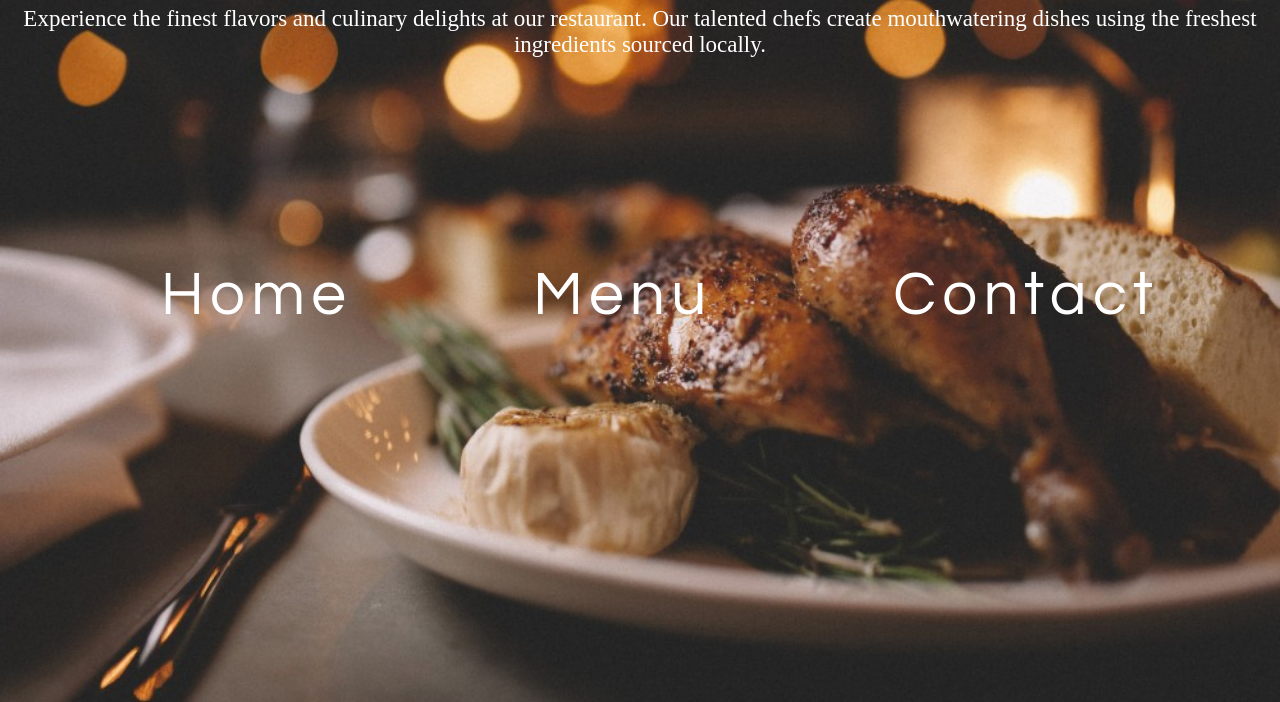
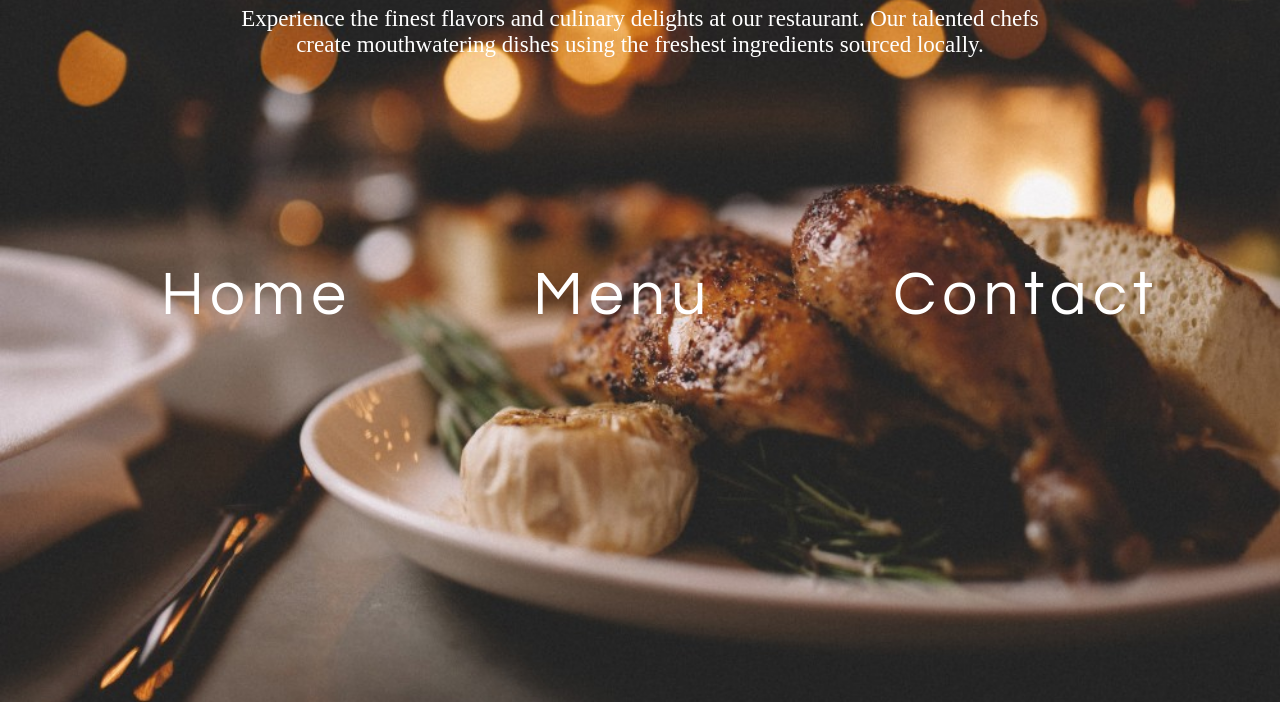
Before and after one commit to nmcev/Odin-restaurant-page, a website built with webpack: page dist/index.html in a window 1280 px wide. Shown: the part 98-800 px from the top of the page. Built offline with Linux system fonts and the light colour scheme.

Commit message:
feat: set maxWidth for homePage's paragraph

```diff
--- a/src/styles/homePage.css
+++ b/src/styles/homePage.css
@@ -35,8 +35,8 @@ html {
 .paragraph {
     display: grid;
     place-items: center;
-    margin: auto;
-    max-width: fit-content;
+    margin: 0 auto;
+    max-width: 50rem;
     color: rgb(255, 255, 255);
     font-size: 20px;
 }
```
Also changed, not shown: dist/main.js.
